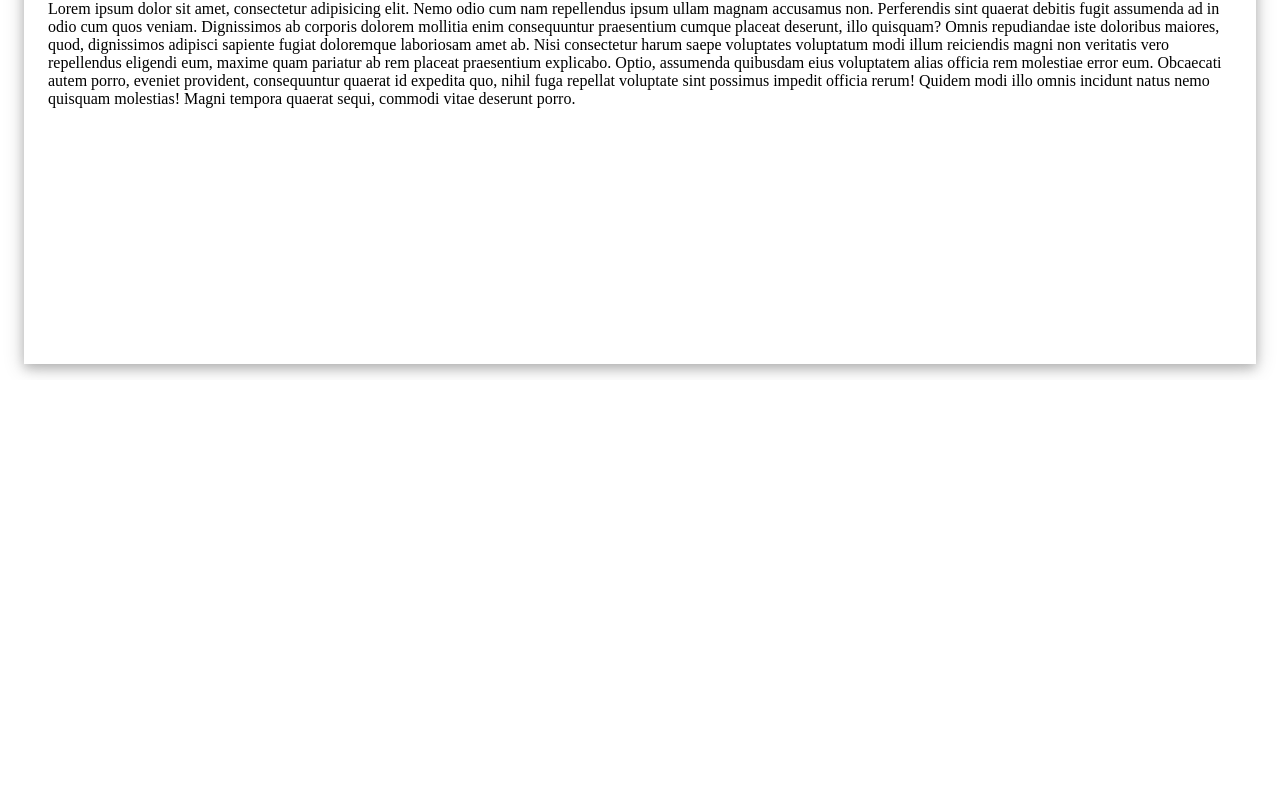
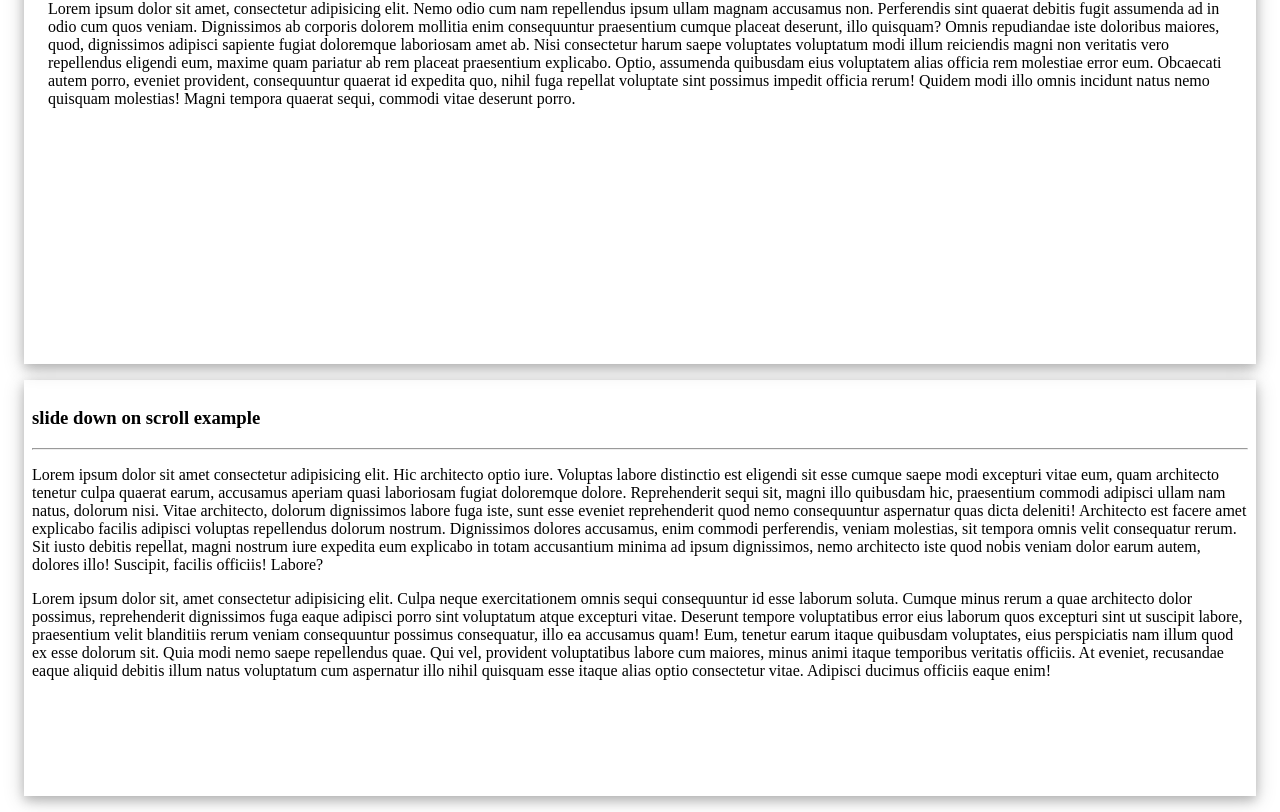
Before and after one commit to caizhiyuannn/w3schools-vue-components, a Vue app: page / in a window 1280 px wide. Shown: the part 2618-3430 px from the top of the page. Before the commit the page ends 2998 px from the top, so only its background shows below. Built offline with nearby package versions, Linux system fonts and the light colour scheme.

Commit message:
slide down on scroll

```diff
--- a/src/app.vue
+++ b/src/app.vue
@@ -15,10 +15,12 @@ import MenuSearch from './views/menu/menu-search';
 import MenuSide from './views/menu/menu-side';
 import MenuSidePush from './views/menu/sidenav-push';
 import MenuSidePushOpacity from './views/menu/sidenav-push-opacity';
+import MenuSlideDown from './views/menu/slide-down';
 
 export default {
   name: 'app',
   components: {
+    [MenuSlideDown.name]: MenuSlideDown,
     [MenuSidePushOpacity.name]: MenuSidePushOpacity,
     [MenuSidePush.name]: MenuSidePush,
     [Card.name]: Card,
@@ -37,7 +39,8 @@ export default {
         MenuSearch.name,
         MenuSide.name,
         MenuSidePush.name,
-        MenuSidePushOpacity.name
+        MenuSidePushOpacity.name,
+        MenuSlideDown.name
       ]
     };
   },
--- /dev/null
+++ b/src/views/menu/slide-down.vue
@@ -0,0 +1,64 @@
+<template>
+  <div class="slide-down" ref="slide">
+    <h3>slide down on scroll example</h3>
+    <hr />
+    <w3cmenu class="menu" :class="{'menu-active': menuActive}">
+      <menu-item>menu1</menu-item>
+      <menu-item>menu2</menu-item>
+      <menu-item>menu3</menu-item>
+    </w3cmenu>
+    <div class="content">
+      <p>Lorem ipsum dolor sit amet consectetur adipisicing elit. Hic architecto optio iure. Voluptas labore distinctio est eligendi sit esse cumque saepe modi excepturi vitae eum, quam architecto tenetur culpa quaerat earum, accusamus aperiam quasi laboriosam fugiat doloremque dolore. Reprehenderit sequi sit, magni illo quibusdam hic, praesentium commodi adipisci ullam nam natus, dolorum nisi. Vitae architecto, dolorum dignissimos labore fuga iste, sunt esse eveniet reprehenderit quod nemo consequuntur aspernatur quas dicta deleniti! Architecto est facere amet explicabo facilis adipisci voluptas repellendus dolorum nostrum. Dignissimos dolores accusamus, enim commodi perferendis, veniam molestias, sit tempora omnis velit consequatur rerum. Sit iusto debitis repellat, magni nostrum iure expedita eum explicabo in totam accusantium minima ad ipsum dignissimos, nemo architecto iste quod nobis veniam dolor earum autem, dolores illo! Suscipit, facilis officiis! Labore?</p>
+      <p>Lorem ipsum dolor sit, amet consectetur adipisicing elit. Culpa neque exercitationem omnis sequi consequuntur id esse laborum soluta. Cumque minus rerum a quae architecto dolor possimus, reprehenderit dignissimos fuga eaque adipisci porro sint voluptatum atque excepturi vitae. Deserunt tempore voluptatibus error eius laborum quos excepturi sint ut suscipit labore, praesentium velit blanditiis rerum veniam consequuntur possimus consequatur, illo ea accusamus quam! Eum, tenetur earum itaque quibusdam voluptates, eius perspiciatis nam illum quod ex esse dolorum sit. Quia modi nemo saepe repellendus quae. Qui vel, provident voluptatibus labore cum maiores, minus animi itaque temporibus veritatis officiis. At eveniet, recusandae eaque aliquid debitis illum natus voluptatum cum aspernatur illo nihil quisquam esse itaque alias optio consectetur vitae. Adipisci ducimus officiis eaque enim!</p>
+    </div>
+  </div>
+</template>
+
+<script>
+import Menu from 'packages/menu/menu';
+import MenuItem from 'packages/menu/menu-item';
+
+export default {
+  name: 'slide-down-on-scroll-example',
+  components: {
+    w3cmenu: Menu,
+    'menu-item': MenuItem
+  },
+  data() {
+    return {
+      menuActive: false
+    };
+  },
+  mounted() {
+    this.$refs.slide.addEventListener('scroll', ev => {
+      if (ev.target.scrollTop > 20) {
+        this.menuActive = true;
+      } else {
+        this.menuActive = false;
+      }
+    });
+  }
+};
+</script>
+
+<style lang="scss" scoped>
+.slide-down {
+  height: 400px;
+  overflow: auto;
+  position: relative;
+}
+
+.menu {
+  position: fixed;
+  top: 0;
+  left: 0;
+  right: 0;
+  height: auto;
+  transform: translateY(-100%);
+  transition: transform 0.5s;
+}
+
+.menu-active {
+  transform: translateY(0);
+}
+</style>
```
